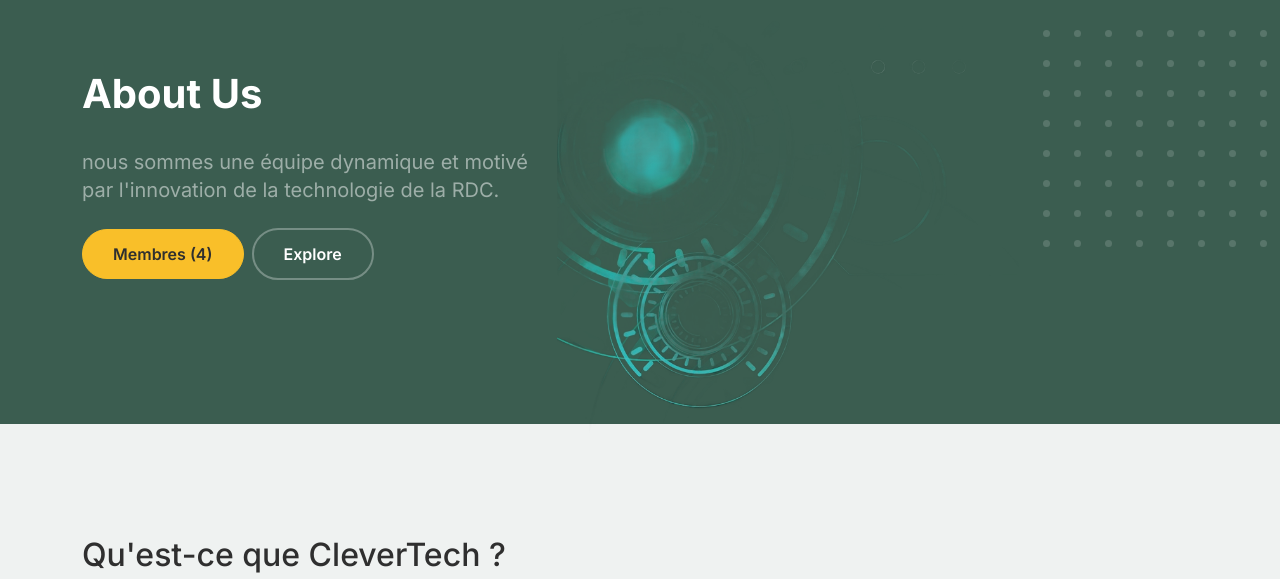
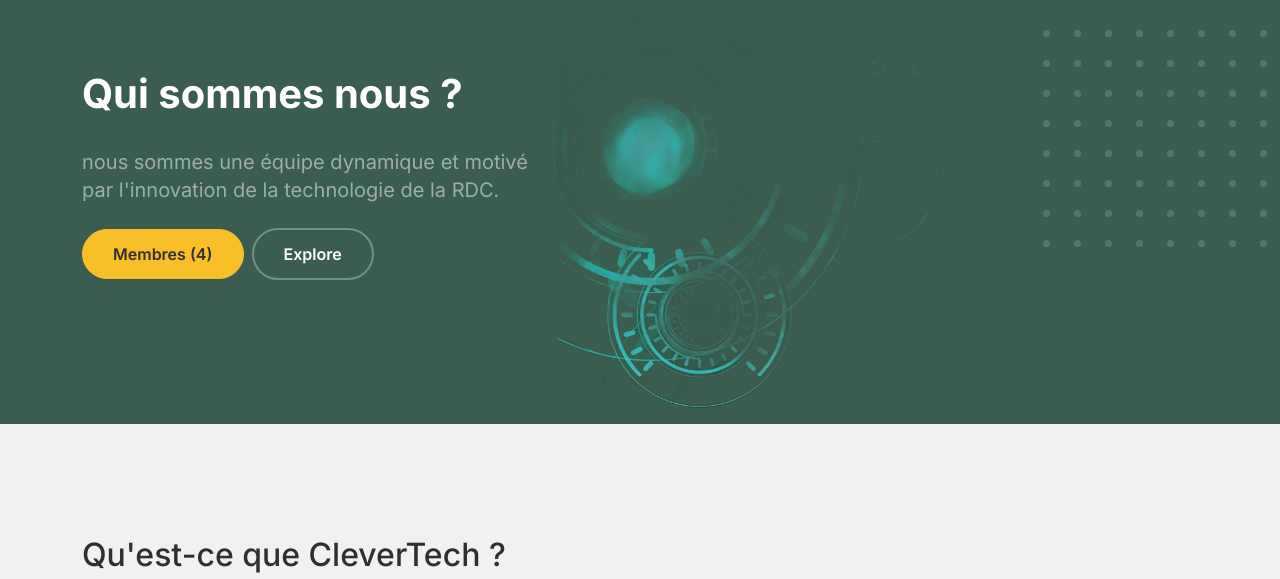
Before and after one commit to LeGrandVoldi/clevertech, a plain HTML site: page about.html in a window 1280 px wide. Shown: the part 163-742 px from the top of the page. Drawn offline with Linux system fonts and the light colour scheme.

Commit message:
commit8--voldi

```diff
--- a/about.html
+++ b/about.html
@@ -82,7 +82,7 @@
             <div class="row justify-content-between">
                 <div class="col-lg-5">
                     <div class="intro-excerpt">
-                        <h1>About Us</h1>
+                        <h1>Qui sommes nous ?</h1>
                         <p class="mb-4 fs-5">nous sommes une équipe dynamique et motivé par l'innovation de la technologie de la RDC.</p>
                         <p><a href="" class="btn btn-secondary me-2">Membres (4)</a><a href="services.html" class="btn btn-white-outline">Explore</a></p>
                     </div>
```
